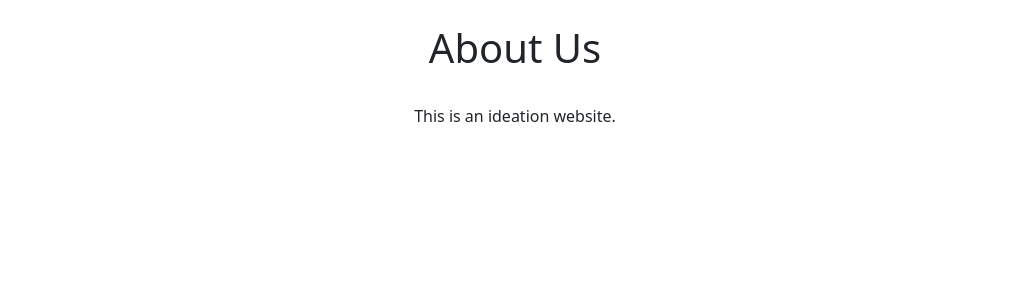
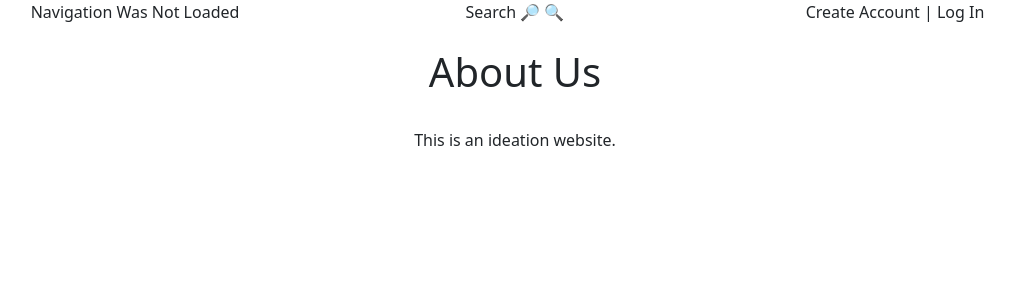
Before and after one commit to salemandreus/ideation-website, a Django app: page /about/ in a window 1280 px wide. Shown: the top 300 px of the page, without its empty margins (125-1140 px from the left). Run offline with Django 4.2, Linux system fonts and the light colour scheme.

Commit message:
Base.html layout, text, code formatting
-first line layout (including showing logged in and out separate
contexts),
- "not loaded" text,

code formatting:
-code indentation/newlines,
-comments

```diff
--- a/ideationsite/templates/base.html
+++ b/ideationsite/templates/base.html
@@ -4,26 +4,51 @@
 <meta charset="utf-8">
 <meta name="viewport" content="width=device-width, initial-scale=1">
 <link href="https://cdn.jsdelivr.net/npm/bootstrap@5.3.2/dist/css/bootstrap.min.css" rel="stylesheet" integrity="sha384-T3c6CoIi6uLrA9TneNEoa7RxnatzjcDSCmG1MXxSR1GAsXEV/Dwwykc2MPK8M2HN" crossorigin="anonymous">
-
 <title>Ideation Website - {{title}}</title>
 </head>
+
 <body>
   <div class="container text-center">
+
+    <!-- Top Row: Nav bar, Search bar, Logged in status (username), Log In/ Log Out links -->
+    <div class="row">
+      <div class="col order-last">
+        {% if user.is_authenticated %}
+        👤 {{ user }}  |   Log Out
+        {% else %}
+        Create Account | Log In
+        {% endif %}
+      </div>
+      <div class="col">
+        <!-- TODO: Add a search! -->
+        Search 🔎 🔍
+      </div>
+      <div class="col order-first">
+        Navigation Was Not Loaded     <!--Todo: Add Navigation!-->
+      </div>
+    </div> <!-- end of Top Row -->
+
+  <!-- Title Block -->
   <div class="row">
     <div class="col">
       <br>
       {% block title %}
-          Page Headings Could Not Be Loaded
+        Page Headings Was Not Loaded
       {% endblock %}
       <br>
+  <!-- end of Title Block -->
 
+    <!-- Content Block -->
         {% block content %}
-            Page Template Could Not Be Loaded
+          Page Template Was Not Loaded
         {% endblock %}
+    <!-- End of content Block -->
+
       </div>
     </div>
   </div>
 
+<!-- Scripts -->
 <script src="https://cdn.jsdelivr.net/npm/bootstrap@5.3.2/dist/js/bootstrap.bundle.min.js" integrity="sha384-C6RzsynM9kWDrMNeT87bh95OGNyZPhcTNXj1NW7RuBCsyN/o0jlpcV8Qyq46cDfL" crossorigin="anonymous"></script>
 
 </body>
```
Lines whose indentation alone changed are shown as unchanged.
